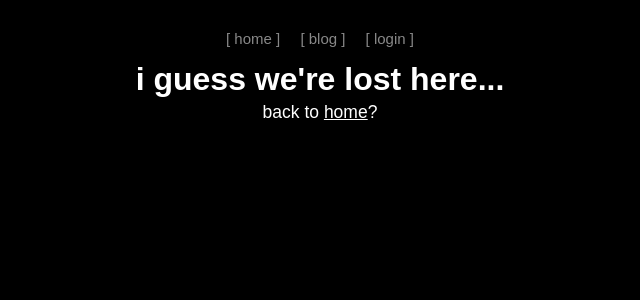
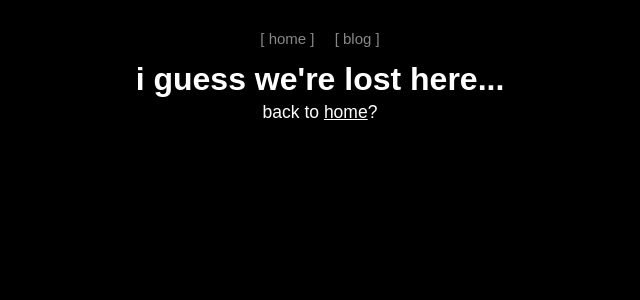
Before and after one commit to pratik1120/crazy_blogsite, a Flask app: page /blog/post/1 in a window 1280 px wide. Shown: the top 300 px of the page, without its empty margins (320-960 px from the left). Run offline with Flask 3, Linux system fonts and the light colour scheme; some libraries are stand-ins or nearby versions.

Commit message:
remove login

```diff
--- a/src/templates/base.html
+++ b/src/templates/base.html
@@ -37,7 +37,6 @@
                 <li><a href="/blog/new">[ new ]</a></li>
                 <li><a href="/logout">[ logout ]</a></li>
                 {% else %}
-                <li><a href="/login">[ login ]</a></li>
                 {% endif %}
             </ul>
         </nav>
```
